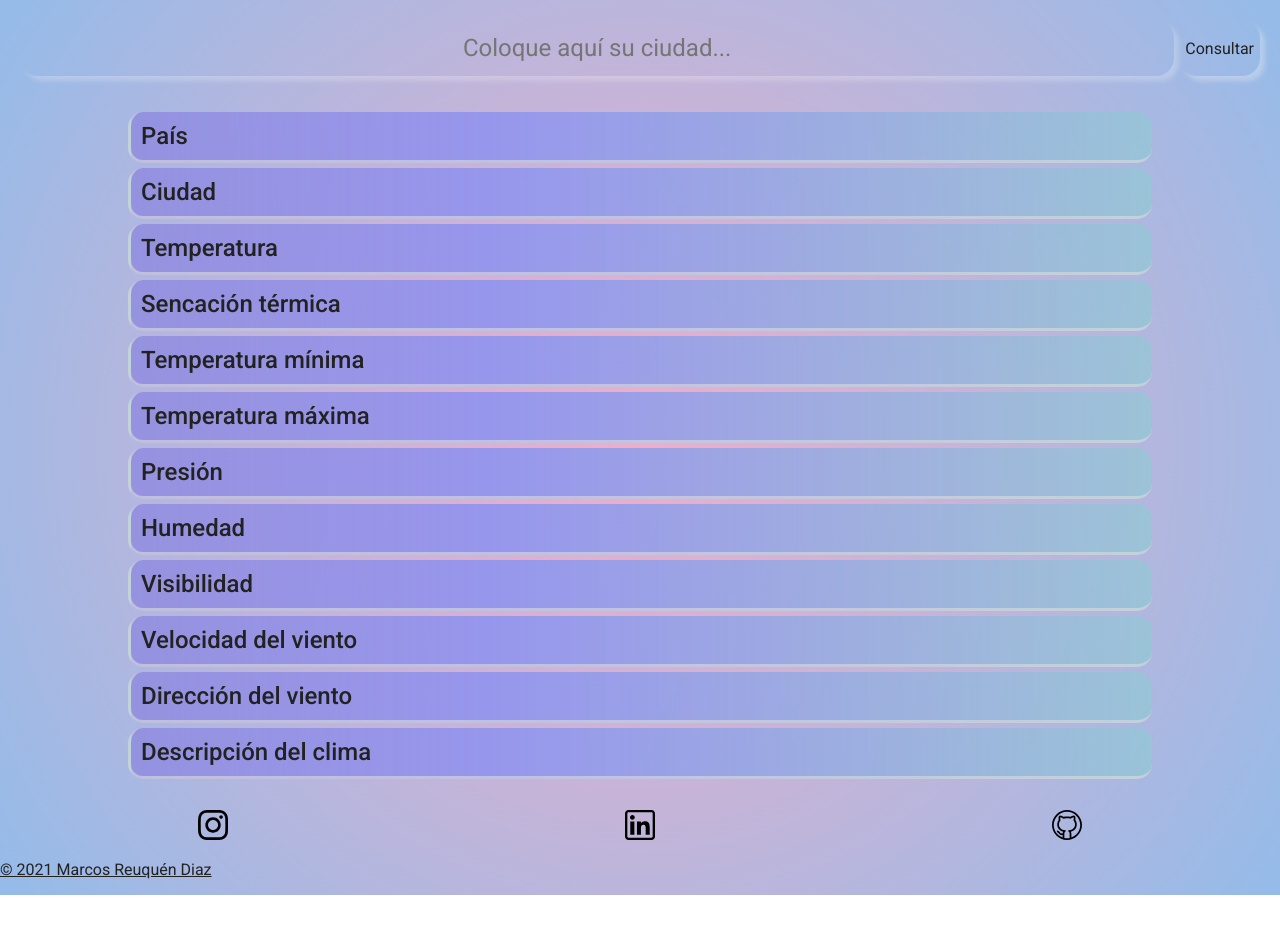
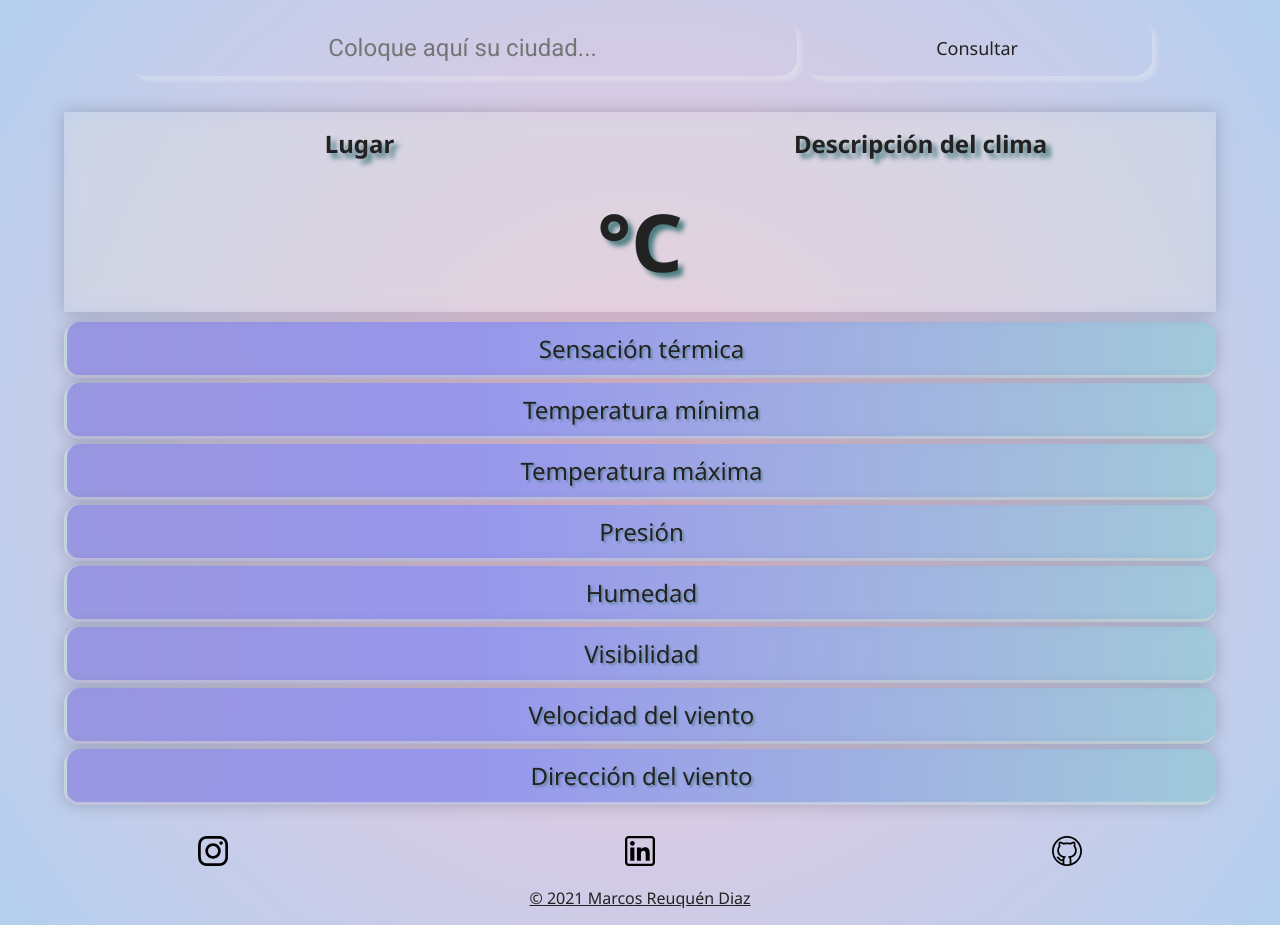
Before and after one commit to Marcosreuquen/WeatherApp, a plain HTML site: page index.html in a window 1280 px wide. Before the commit the page ends 895 px from the top, so only its background shows below. Drawn offline with Linux system fonts and the light colour scheme.

Commit message:
se agregan efectos y sombras

```diff
--- a/index.css
+++ b/index.css
@@ -1,6 +1,6 @@
 * {
   box-sizing: border-box;
-  font-family: "Roboto", "Sans Serif";
+  font-family: "Noto Sans", "Roboto", "Sans Serif";
   color: #222222;
 }
 body {
@@ -8,14 +8,14 @@ body {
   background: rgb(238, 174, 202);
   background: radial-gradient(
     circle,
-    rgba(238, 174, 202, 1) 0%,
-    rgba(148, 187, 233, 1) 100%
+    rgba(238, 174, 202, 0.7) 0%,
+    rgba(148, 187, 233, 0.7) 100%
   );
 }
 
 .header {
   height: 12vh;
-  padding: 20px;
+  padding: 20px 10vw;
 }
 .search-container {
   height: 100%;
@@ -24,31 +24,37 @@ body {
   height: 100%;
   display: flex;
   flex-direction: row;
+  justify-content: center;
 }
 .search-box {
-  background-color: #000;
+  height: 100%;
   border: none;
-  height: 100%;
-  flex-grow: 1;
   border-radius: 18px;
   margin-right: 5px;
+  flex-grow: 3;
   text-align: center;
   font-family: "Roboto";
   font-weight: 400;
   font-size: 24px;
   background-color: transparent;
-  box-shadow: 5px 5px 5px #fafafa40;
+  box-shadow: 5px 5px 5px #fafafa50;
 }
 .search-button {
   text-align: center;
-  font-family: "Roboto";
   font-weight: 400;
-  font-size: 16px;
+  font-size: 18px;
+  flex-grow: 2;
+
   border: none;
   height: 100%;
   border-radius: 18px;
   background-color: transparent;
   box-shadow: 5px 5px 5px #fafafa50;
+}
+.search-button:active {
+  background-color: #4a7c8030;
+  color: aliceblue;
+  transition: 0.2s;
 }
 
 .card-weather {
@@ -58,13 +64,35 @@ body {
   align-items: center;
   justify-content: space-between;
   padding: 2vh 0;
+  text-align: center;
+}
+.card-weather-main {
+  height: 200px;
+  width: 90vw;
+  margin-bottom: 10px;
+  box-shadow: 0 0 1rem 0 rgba(0, 0, 0, 0.2);
+  background-color: rgba(255, 255, 255, 0.05);
+  backdrop-filter: blur(10px) saturate(100%) contrast(45%) brightness(130%);
+  font-weight: 700;
+  font-size: 24px;
+  padding: 15px;
+  display: grid;
+  grid-template-columns: 1fr 1fr;
+  grid-template-rows: 1fr 2fr;
+  text-shadow: 5px 5px 5px #4a7c80;
+}
+
+.card-weather-temp {
+  grid-row: 2/3;
+  grid-column: 1/3;
+  align-self: center;
+  font-size: 5rem;
 }
 
 .card-item {
   border-left: 3px solid #dcdcdc99;
   border-bottom: 3px solid #dcdcdc99;
-  width: 80vw;
-  font-family: "Roboto";
+  width: 90vw;
   font-weight: 500;
   font-size: 24px;
   padding: 10px;
@@ -77,18 +105,30 @@ body {
     rgba(146, 200, 212, 0.7) 100%
   );
   margin-bottom: 5px;
+  box-shadow: 0 0 1rem 0 rgba(0, 0, 0, 0.2);
+  text-shadow: 2px 2px 2px #4a7c8099;
 }
 
 .footer {
-  display: block;
+  display: flex;
+  flex-direction: column;
+  align-items: center;
   height: auto;
   margin-top: 10px;
 }
 .links-externos {
+  width: 100%;
   display: flex;
   flex-direction: row;
   justify-content: space-around;
 }
+
 .logo-redes-sociales {
   height: 30px;
 }
+
+.logo-redes-sociales:hover {
+  transform: rotateY(360deg);
+  transform: rotateX(360deg);
+  transition: 1.2s;
+}
--- a/index.html
+++ b/index.html
@@ -4,6 +4,7 @@
     <meta charset="UTF-8" />
     <meta http-equiv="X-UA-Compatible" content="IE=edge" />
     <meta name="viewport" content="width=device-width, initial-scale=1.0" />
+    <link rel="preconnect" href="https://fonts.gstatic.com" />
     <link
       rel="icon"
       href="./assets/gnome_weather_overcast.ico"
@@ -12,6 +13,10 @@
     <title>Weather App</title>
     <link
       href="https://fonts.googleapis.com/css?family=Roboto:100,100italic,300,300italic,regular,italic,500,500italic,700,700italic,900,900italic"
+      rel="stylesheet"
+    />
+    <link
+      href="https://fonts.googleapis.com/css?family=Noto+Sans:regular,italic,700,700italic"
       rel="stylesheet"
     />
     <link rel="stylesheet" href="./index.css" />
@@ -33,10 +38,13 @@
     </header>
     <section class="response-space">
       <div class="card-weather">
-        <div class="card-item card-weather-country">País</div>
-        <div class="card-item card-weather-city">Ciudad</div>
-        <div class="card-item card-weather-temp">Temperatura</div>
-        <div class="card-item card-weather-feelsLike">Sencación térmica</div>
+        <div class="card-weather-main">
+          <div class="card-weather-country">Lugar</div>
+          <div class="card-weather-descripcionClima">Descripción del clima</div>
+          <div class="card-weather-temp">°C</div>
+        </div>
+
+        <div class="card-item card-weather-feelsLike">Sensación térmica</div>
         <div class="card-item card-weather-minima">Temperatura mínima</div>
         <div class="card-item card-weather-maxima">Temperatura máxima</div>
         <div class="card-item card-weather-presion">Presión</div>
@@ -47,9 +55,6 @@
         </div>
         <div class="card-item card-weather-direccionViento">
           Dirección del viento
-        </div>
-        <div class="card-item card-weather-descripcionClima">
-          Descripción del clima
         </div>
       </div>
     </section>
--- a/index.js
+++ b/index.js
@@ -27,12 +27,10 @@ function mostrarResultado(obj) {
   const card = document.querySelector(".card-weather");
 
   card.querySelector(".card-weather-country").textContent =
-    "País: " + obj.country;
-  card.querySelector(".card-weather-city").textContent = "Ciudad: " + obj.city;
-  card.querySelector(".card-weather-temp").textContent =
-    "La temperatura de hoy es:" + obj.temp + "°C";
+    obj.country + ", " + obj.city;
+  card.querySelector(".card-weather-temp").textContent = obj.temp + "°C";
   card.querySelector(".card-weather-feelsLike").textContent =
-    "La sensación termica es de: " + obj.feelsLike + "°C";
+    "Sensación termica: " + obj.feelsLike + "°C";
   card.querySelector(".card-weather-minima").textContent =
     "La mínima de hoy es de: " + obj.minima + "°C";
   card.querySelector(".card-weather-maxima").textContent =
@@ -48,7 +46,7 @@ function mostrarResultado(obj) {
   card.querySelector(".card-weather-direccionViento").textContent =
     "En dirección: " + obj.direccionViento + "°";
   card.querySelector(".card-weather-descripcionClima").textContent =
-    "Hoy el día está: " + obj.descripcionClima;
+    obj.descripcionClima;
 }
 
 function main() {
```
